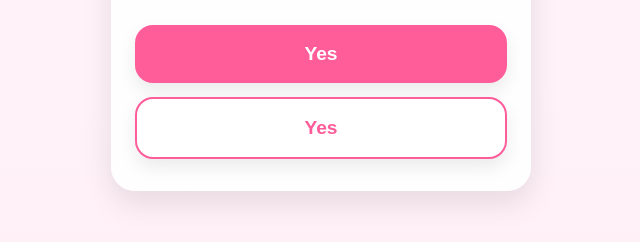
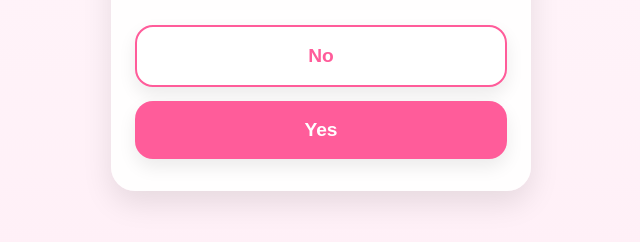
Before and after one commit to someonenotnoone/yes_no, a plain HTML site: page index.html in a window 1280 px wide. Both pictures are taken after a click on the button "No". Shown: the part 362-604 px from the top of the page, without its empty margins (319-959 px from the left). Drawn offline with Linux system fonts and the light colour scheme.

Commit message:
Update index.html

```diff
--- a/index.html
+++ b/index.html
@@ -118,9 +118,16 @@
     const page2 = document.getElementById('page2');
     const yesButton = document.getElementById('yesButton');
     const noButton = document.getElementById('noButton');
+    const buttonsContainer = document.querySelector('.buttons');
 
     noButton.addEventListener('click', () => {
-      noButton.textContent = 'Yes';
+      const firstButton = buttonsContainer.firstElementChild;
+
+      if (firstButton === yesButton) {
+        buttonsContainer.insertBefore(noButton, yesButton);
+      } else {
+        buttonsContainer.insertBefore(yesButton, noButton);
+      }
     });
 
     yesButton.addEventListener('click', () => {
```
